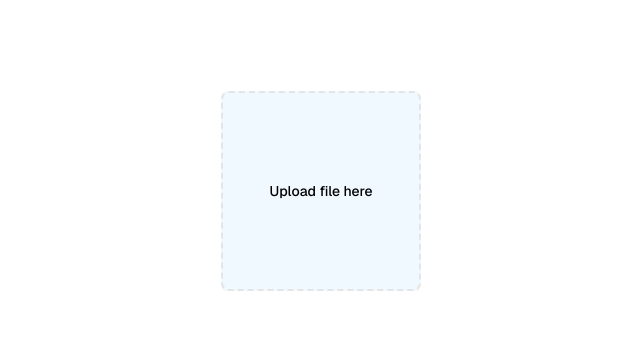
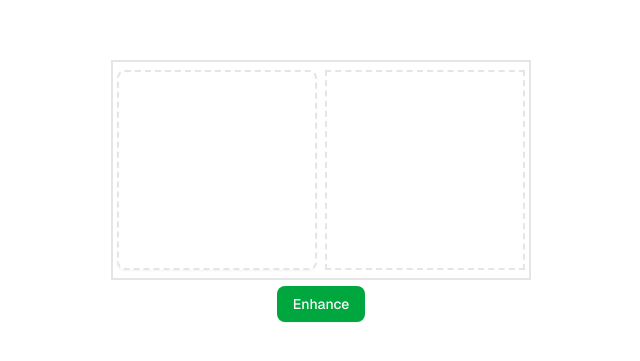
Before and after one commit to Frechwarren/Image-enhancer, a Next.js app: page / in a window 1280 px wide. Shown: the part 209-570 px from the top of the page, without its empty margins (319-959 px from the left). Built offline with nearby package versions, Linux system fonts and the light colour scheme.

Commit message:
Created a UI for upload photo, enhance button and preview of enhance photo

```diff
--- a/components/uploadImage.tsx
+++ b/components/uploadImage.tsx
@@ -1,19 +1,45 @@
+"use client";
+
 import { Button } from "@/components/ui/button";
+import { useState } from "react";
 
 const UploadImage = () => {
+  // const [imagePreview, setImagePreview] = useState<string | null>();
+
+  // const uploadPhoto = (file: File | null) => {
+  //   if (file) {
+  //     const reader = new FileReader();
+  //     reader.onloadend = () => {
+  //       setImagePreview(reader.result as string);
+  //     };
+  //     reader.readAsDataURL(file);
+  //   }
+  // };
+
   return (
-    <div className="overflow-hidden flex">
+    <div className="flex flex-col justify-center items-center">
+      <div className="flex justify-center items-center gap-2 border-2 h-55 w-full p-1 mb-1.5">
         <Button
-        className="border-2 border-dashed w-50 h-50 bg-sky-50 text-black"
+          className="border-2 border-dashed w-50 h-50 bg-transparent text-black"
           variant="outline"
         >
-        Upload file here
           <input
             type="file"
             accept="image/*"
             className="absolute opacity-0 w-50 h-50 cursor-pointer"
+            // onChange={(e) => uploadPhoto(e.target.files?.[0] || null)}
           />
+          {/* <img
+            src={imagePreview || undefined}
+            className="flex w-full h-full object-contain"
+          /> */}
         </Button>
+
+        <div className="border-2 border-dashed w-50 h-50"></div>
+      </div>
+      <div className="flex justify-center items-center">
+        <Button className=" bg-green-600">Enhance</Button>
+      </div>
     </div>
   );
 };
```
Lines whose indentation alone changed are shown as unchanged.
